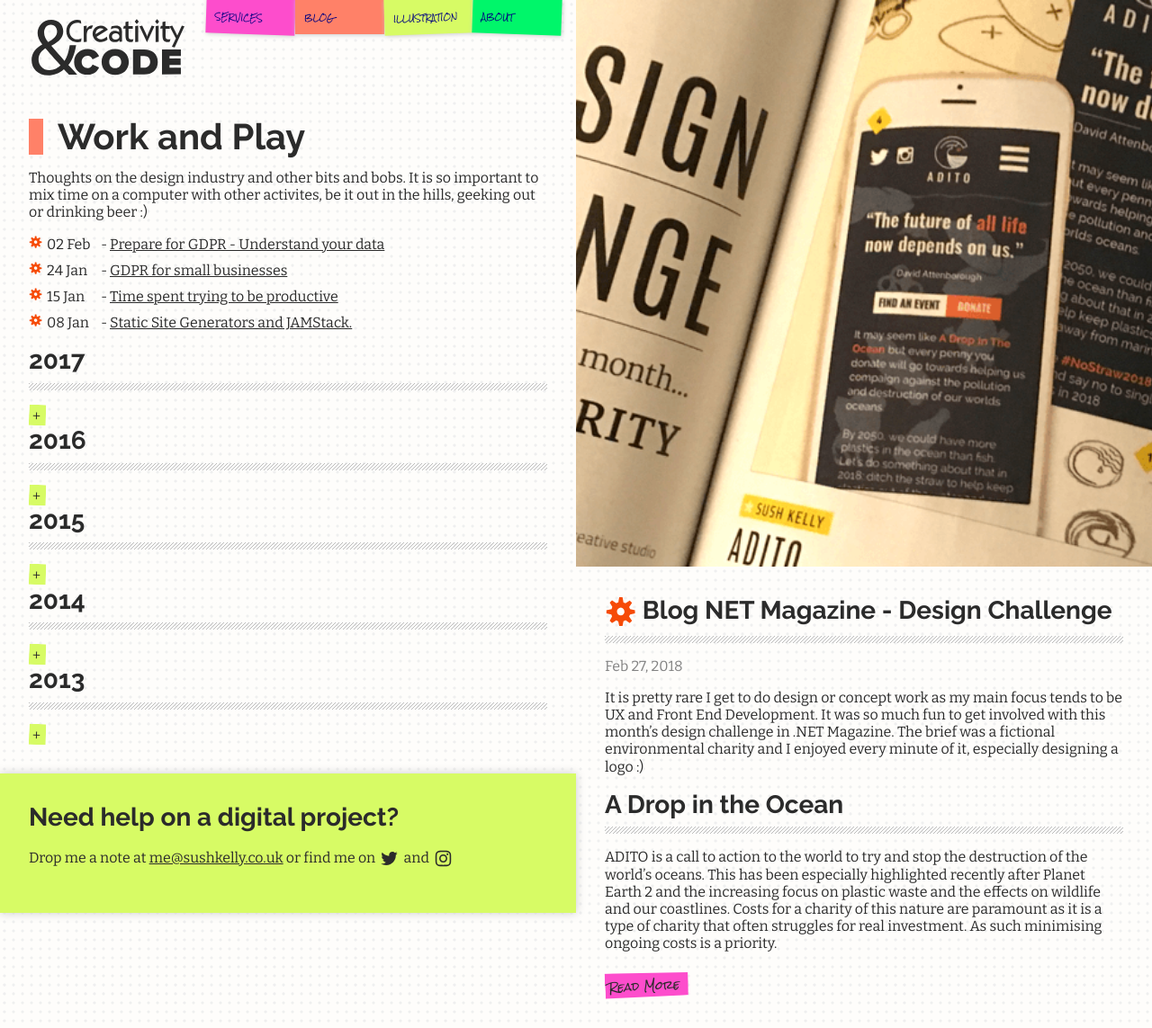
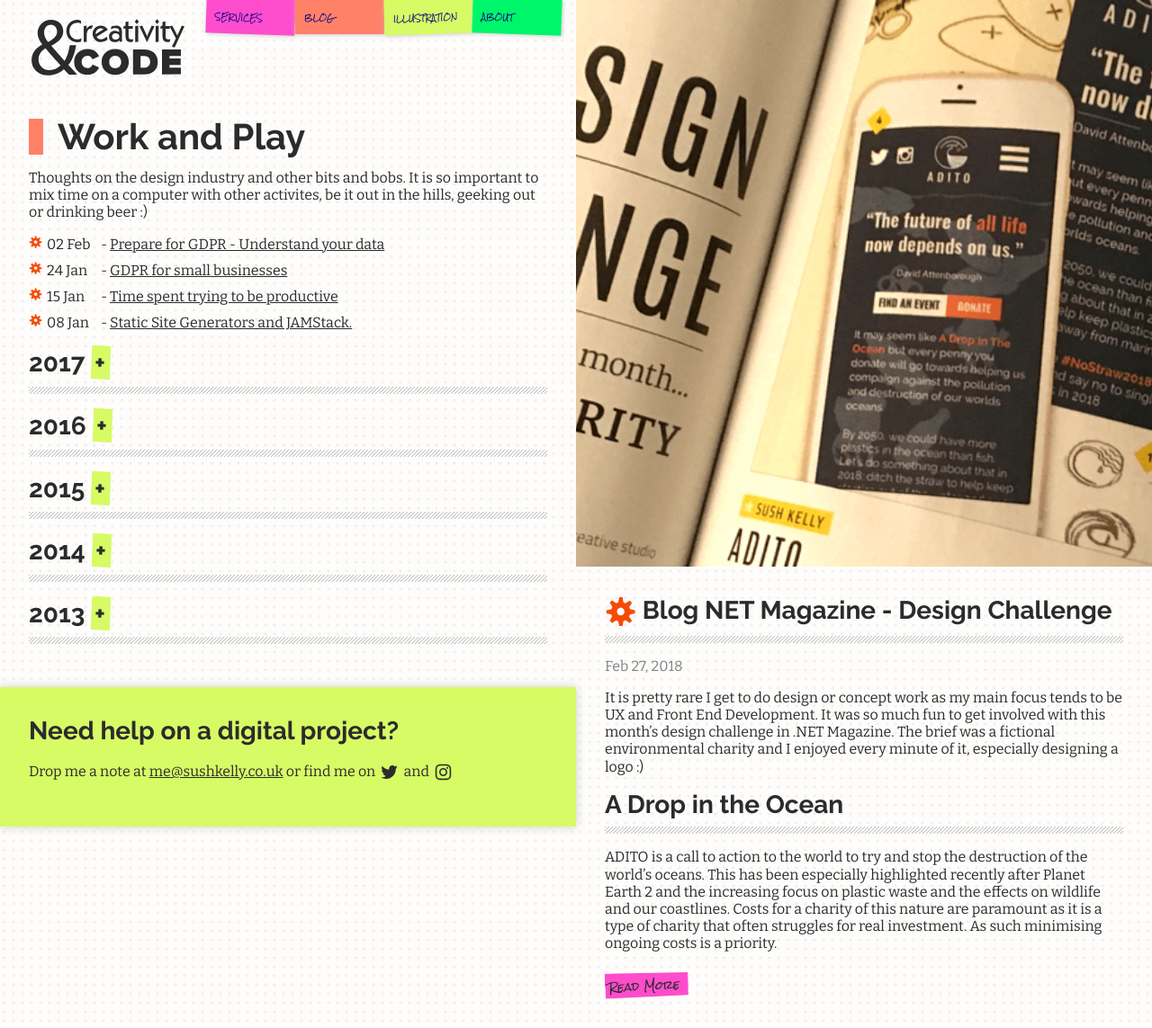
Before and after one commit to maxray/maxray.github.io, a Jekyll site: the page built from blog.html, in a window 1280 px wide. Shown: the whole page at 90% size. Built offline with Jekyll 4.4.1, drawn with Linux system fonts in a browser that asks for light colours.

Commit message:
blog plusses and minuses

```diff
--- a/_layouts/post.html
+++ b/_layouts/post.html
@@ -49,7 +49,7 @@
         <ul class="blog-posts">
             {%for post in site.posts %} {% unless post.next %} {% else %} {% capture year %}{{ post.date | date: '%Y' }}{% endcapture %} {% capture nyear %}{{ post.next.date | date: '%Y' }}{% endcapture %} {% if year != nyear %}
         </ul>
-        <h3>{{ post.date | date: '%Y' }}  </h3> <a onclick="toggle_visibility('the{{ post.date | date: '%Y' }}');" class="showTog strike">+</a>
+        <h3>{{ post.date | date: '%Y' }}  <a onclick="toggle_visibility('the{{ post.date | date: '%Y' }}');" class="showTog strike">+</a> </h3>
         <ul class="past-posts" id="the{{ post.date | date: '%Y' }}">
             {% endif %} {% endunless %}
             <li><img src="{{ site.baseurl }}/assets/{{post.categories}}.svg" width="15" height="15" />
--- a/blog.html
+++ b/blog.html
@@ -32,7 +32,7 @@
         <ul class="blog-posts">
              {%for post in site.posts offset:1 %} {% unless post.next %} {% else %} {% capture year %}{{ post.date | date: '%Y' }}{% endcapture %} {% capture nyear %}{{ post.next.date | date: '%Y' }}{% endcapture %} {% if year != nyear %}
         </ul>
-        <h3>{{ post.date | date: '%Y' }}  </h3> <a onclick="toggle_visibility('the{{ post.date | date: '%Y' }}');" class="showTog strike">+</a>
+        <h3>{{ post.date | date: '%Y' }}  <a onclick="toggle_visibility('the{{ post.date | date: '%Y' }}');" class="showTog strike">+</a> </h3>
         <ul class="past-posts" id="the{{ post.date | date: '%Y' }}">
             {% endif %} {% endunless %}
             <li><img src="{{ site.baseurl }}/assets/{{post.categories}}.svg" width="15" height="15" />
```
